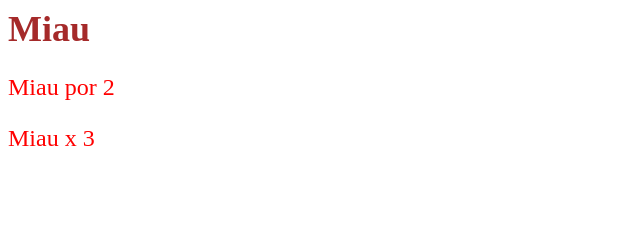
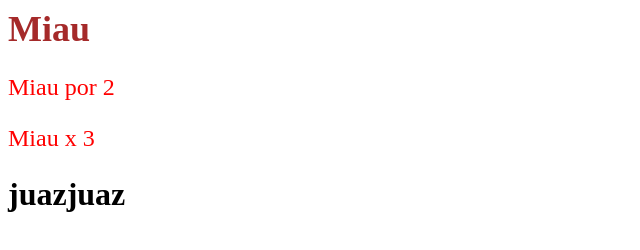
Before and after one commit to JorgeMateos13/Jorge, a plain HTML site: page index.html in a window 1280 px wide. Shown: the whole page, without its empty margins (0-640 px from the left). Drawn offline with Linux system fonts and the light colour scheme.

Commit message:
Update index.html
se puso un juaz juaz

```diff
--- a/index.html
+++ b/index.html
@@ -2,3 +2,4 @@
 <h1 class="titulo">Miau</h1>
 <p class="texto">Miau por 2</p>
 <p class="texto">Miau x 3</p>
+<h1> juazjuaz</h1>
```
